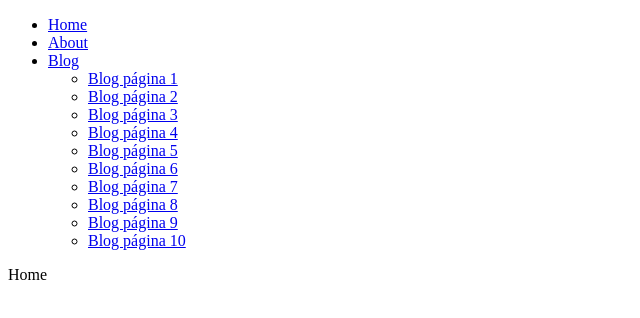
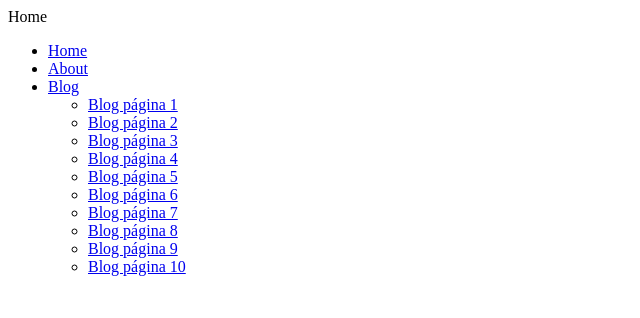
Before and after one commit to betogroo/nuxt-01, a Nuxt app: page / in a window 1280 px wide. Shown: the top 318 px of the page, without its empty margins (0-640 px from the left). Built offline with nearby package versions, Linux system fonts and the light colour scheme.

Commit message:
feat: set default layput to invert

```diff
--- a/app/app.vue
+++ b/app/app.vue
@@ -1,5 +1,8 @@
+<script setup lang="ts">
+const layout = 'invert'
+</script>
 <template>
-  <NuxtLayout>
+  <NuxtLayout :name="layout">
     <NuxtPage />
   </NuxtLayout>
 </template>
--- /dev/null
+++ b/app/layouts/invert.vue
@@ -0,0 +1,19 @@
+<script setup lang="ts"></script>
+
+<template>
+  <div>
+    <slot />
+    <nav>
+      <ul>
+        <li><NuxtLink to="/">Home</NuxtLink></li>
+        <li><NuxtLink to="/about">About</NuxtLink></li>
+        <li><NuxtLink to="/blog">Blog</NuxtLink></li>
+        <ul>
+          <li v-for="id in 10">
+            <NuxtLink :to="`/blog/${id}`">Blog página {{ id }}</NuxtLink>
+          </li>
+        </ul>
+      </ul>
+    </nav>
+  </div>
+</template>
--- a/nuxt.config.ts
+++ b/nuxt.config.ts
@@ -1,6 +1,6 @@
 // https://nuxt.com/docs/api/configuration/nuxt-config
 export default defineNuxtConfig({
-  compatibilityDate: '2024-04-03',
+  // compatibilityDate: '2024-04-03',
   devtools: { enabled: true },
   future: {
     compatibilityVersion: 4,
```
